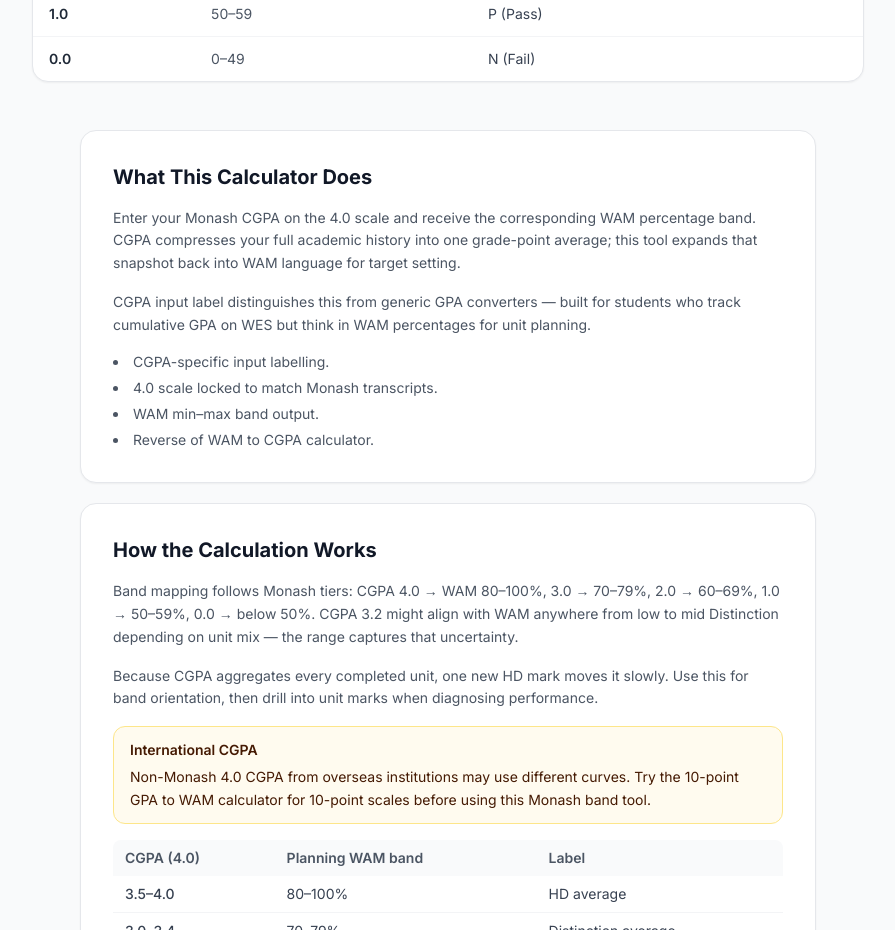
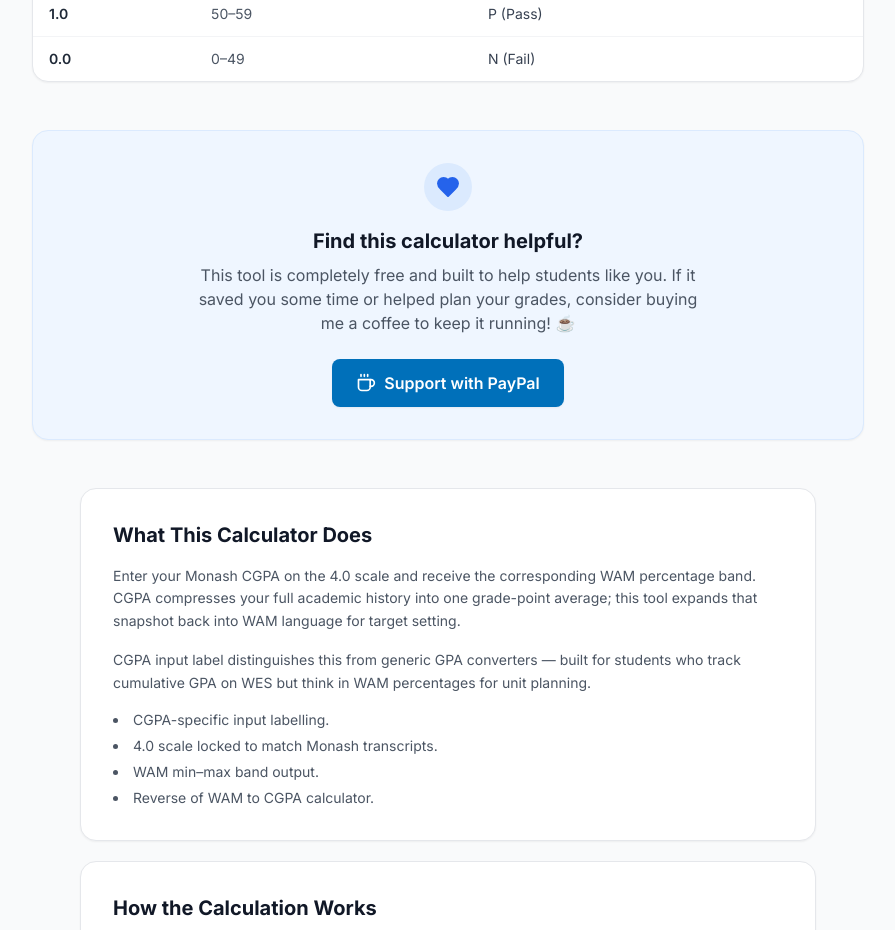
Before and after one commit to asbusiness276-cyber/monash-wam-calculator, a React (Vite) app: page /cgpa-to-wam-calculator in a window 1280 px wide. Shown: the part 860-1790 px from the top of the page, without its empty margins (192-1087 px from the left). Built offline with nearby package versions, Linux system fonts and the light colour scheme.

Commit message:
feat: add PayPal donation banner to calculators

```diff
--- a/src/components/CalculatorSectionWithInlineAds.tsx
+++ b/src/components/CalculatorSectionWithInlineAds.tsx
@@ -1,4 +1,5 @@
 import { type ReactNode } from 'react';
+import DonationBanner from './DonationBanner';
 
 interface CalculatorSectionWithInlineAdsProps {
   children: ReactNode;
@@ -12,7 +13,7 @@
     <section className="max-w-4xl mx-auto px-4 sm:px-6 lg:px-8 py-6">
       <div className="w-full">
         {children}
-
+        <DonationBanner />
 
       </div>
     </section>
--- /dev/null
+++ b/src/components/DonationBanner.tsx
@@ -0,0 +1,28 @@
+import { Coffee, Heart } from 'lucide-react';
+
+export default function DonationBanner() {
+  return (
+    <div className="mt-12 bg-blue-50 dark:bg-blue-900/20 rounded-2xl p-6 sm:p-8 text-center border border-blue-100 dark:border-blue-800/30 shadow-sm transition-all duration-300 hover:shadow-md">
+      <div className="flex justify-center mb-4">
+        <div className="p-3 bg-blue-100 dark:bg-blue-800 rounded-full animate-bounce-slow">
+          <Heart className="w-6 h-6 text-blue-600 dark:text-blue-300 fill-current" />
+        </div>
+      </div>
+      <h3 className="text-lg sm:text-xl font-bold text-gray-900 dark:text-white mb-2">
+        Find this calculator helpful?
+      </h3>
+      <p className="text-gray-600 dark:text-gray-300 mb-6 max-w-lg mx-auto text-sm sm:text-base">
+        This tool is completely free and built to help students like you. If it saved you some time or helped plan your grades, consider buying me a coffee to keep it running! ☕
+      </p>
+      <a
+        href="https://paypal.me/itssahil786"
+        target="_blank"
+        rel="noopener noreferrer"
+        className="inline-flex items-center justify-center space-x-2 px-6 py-3 bg-[#0070ba] hover:bg-[#005ea6] text-white font-semibold rounded-lg transition-colors duration-200 shadow-sm focus:outline-none focus:ring-2 focus:ring-blue-500 focus:ring-offset-2 dark:focus:ring-offset-gray-900"
+      >
+        <Coffee className="w-5 h-5" />
+        <span>Support with PayPal</span>
+      </a>
+    </div>
+  );
+}
```
